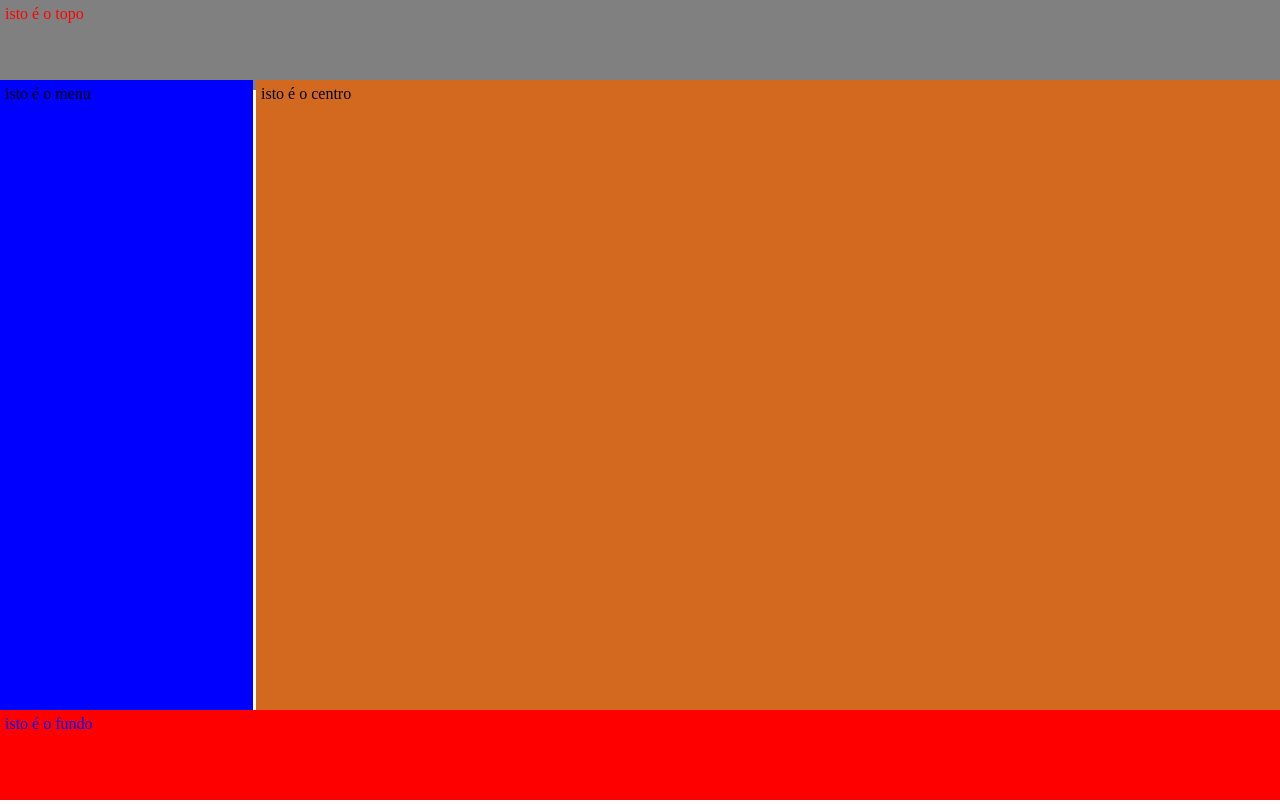
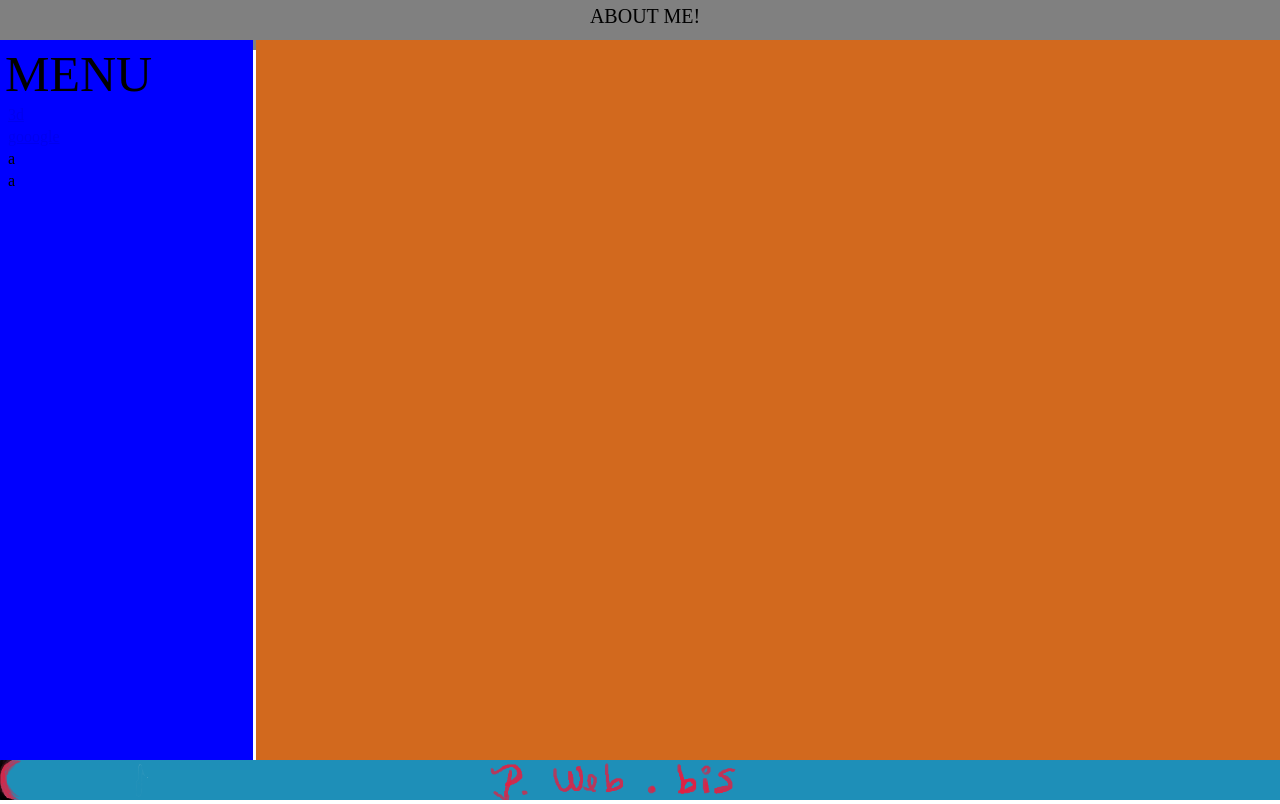
Before and after one commit to pwebbis/project0, a plain HTML site: page index.html in a window 1280 px wide. Drawn offline with Linux system fonts and the light colour scheme.

Commit message:
base layout on progress

```diff
--- a/index.html
+++ b/index.html
@@ -6,20 +6,26 @@
     </head>
     <body>
       <div id = "top">
-        isto é o topo
+      ABOUT ME!
       </div>
 
       <div id = "menu">
-        isto é o menu
+         <span class=menu_title>MENU</span>
+        <table>
+         <tr><td><a href="https://www.antonmansson.com/wp-content/uploads/2017/07/Anet-A8-3Dprint-Tech-Design.jpg">3d</a></td></tr>
+         <tr><td><a href="https://www.google.pt">gooogle</a></td></tr>
+         <tr><td>a</td></tr>
+         <tr><td>a</td></tr>
+       </table>
       </div>
 
       <div id = "centro">
-        isto é o centro
+        <img href="images/bottom.png" >
       </div>
 
       <div id = "bottom">
-        isto é o fundo
+        <img src="images/bottom.png" width="100%" height="100%">
       </div>
-        Hello, world!
+
     </body>
 </html>
--- a/style/style.css
+++ b/style/style.css
@@ -2,44 +2,58 @@
 
 #top{
   width: 100%;
-  height: 10%;
+  height: 5%;
   background-color: grey;
   position: absolute;
   left: 0%;
   top:0%;
-  color: red;
+
   padding: 5px;
+  /*text*/
+  text-align: center;
+  color: black;
+  font-size: 20px;
 }
 #menu{
   width: 19%;
-  height: 80%;
+  height: 90%;
   padding: 5px;
   background-color: blue;
+
   position: absolute;
-  top:10%;
-  bottom: 10%;
+  top:5%;
+  bottom: 5%;
   left: 0%;
 
 }
+.menu_title{
+  font-size: 50px;
+}
 #centro{
   width: 80%;1
-  height: 80%;
+  height: 90%;
   background-color: chocolate;
   position: absolute;
-  top:10%;
+  top:5%;
   left: 20%;
-  bottom: 10%;
-padding: 5px;
+  bottom: 5%;
+  padding: 5px;
+  /*text*/
+  text-align: center;
+
 }
 #bottom{
   color: blue;
-  background-color: red;
+  background-color: black;
+
   width: 100%;
+  height: 5%;
+
   position: absolute;
   left: 0%;
   bottom: 0%;
-  height: 10%;
-  padding: 5px;
+
+
 }
 h1{
 
```
Also changed, not shown: 3DPRINT/3Dprint_home.html (added), art/art_home.html (added), automation/atomation_home.html (added), images/bottom.png (added).
